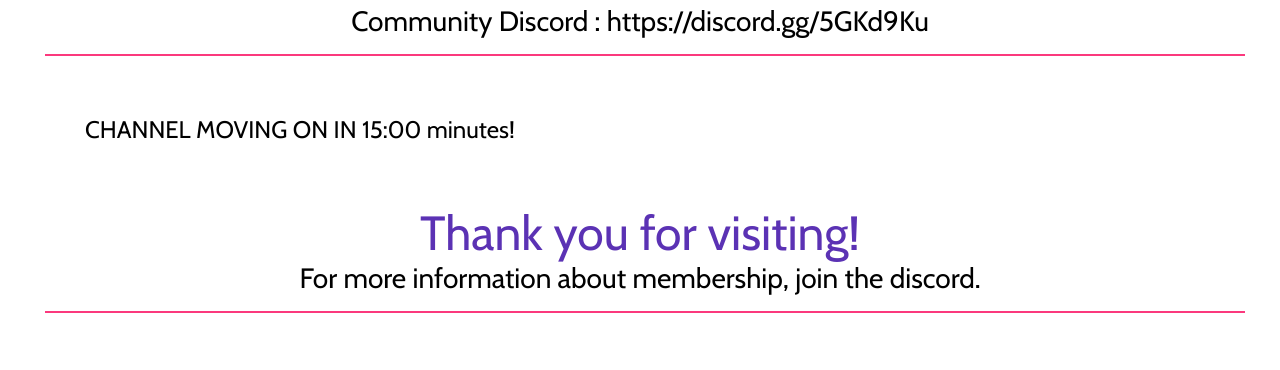
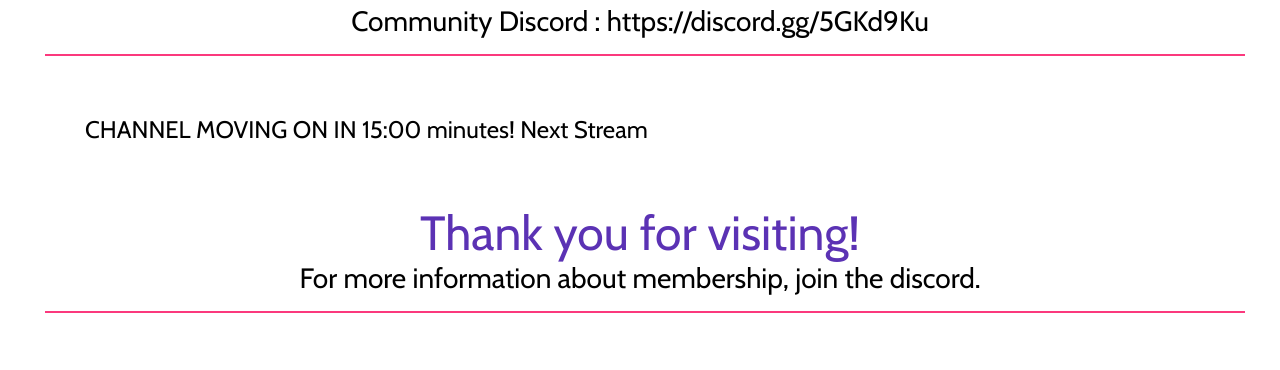
Before and after one commit to aceclay7/GIVEMESANITY, a plain HTML site: page index.html in a window 1280 px wide. Shown: the part 1054-1424 px from the top of the page. Drawn offline with nearby package versions, Linux system fonts and the light colour scheme; no server answers; a script that the page names is missing.

Commit message:
Update index.html

```diff
--- a/index.html
+++ b/index.html
@@ -227,7 +227,7 @@
        }
    </script>
 
-                <h4><div>CHANNEL MOVING ON IN <span id="time">15:00</span> minutes!</div></h4>
+                <h4><div>CHANNEL MOVING ON IN <span id="time">15:00</span> minutes! <span id="time">Next Stream</span></div></h4>
   <li></li>
 
 
```
